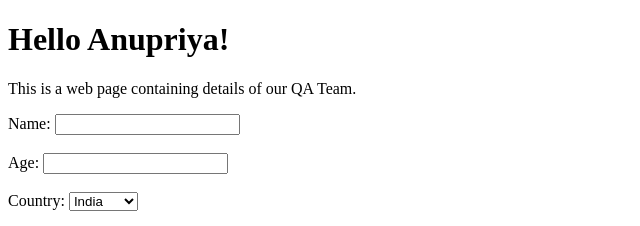
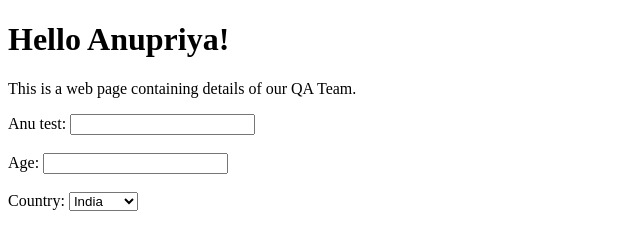
Before and after one commit to shivam54/WebPage, a plain HTML site: page index.html in a window 1280 px wide. Shown: the top 226 px of the page, 0-640 px from the left. Drawn offline with Linux system fonts and the light colour scheme.

Commit message:
Update index.html

```diff
--- a/index.html
+++ b/index.html
@@ -11,7 +11,7 @@
     <p>This is a web page containing details of our QA Team.</p>
 
     <form>
-        <label for="name">Name:</label>
+        <label for="name">Anu test:</label>
         <input type="text" id="name" name="name"><br><br>
 
         <label for="age">Age:</label>
```
